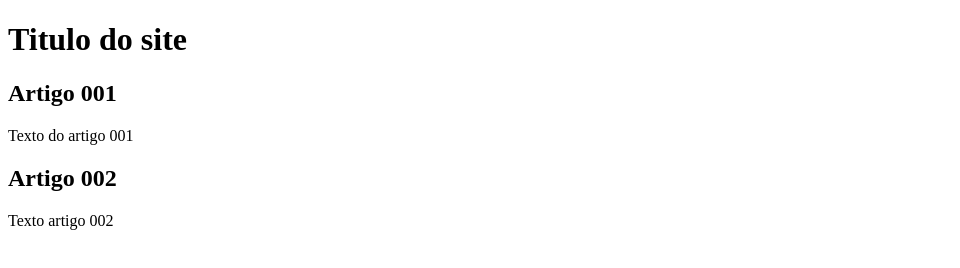
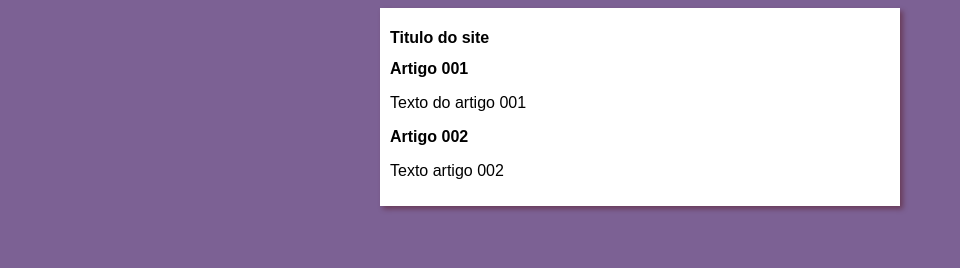
Before and after one commit to francisco922/Projeto-site, a plain HTML site: page index.html in a window 1280 px wide. Shown: the whole page, without its empty margins (0-960 px from the left). Drawn offline with Linux system fonts and the light colour scheme.

Commit message:
iniciei o design

```diff
--- /dev/null
+++ b/estilos/style.css
@@ -0,0 +1,17 @@
+* {
+    font-family:Arial, Helvetica, sans-serif ;
+    font-size: 16px;
+}
+
+body {
+    background-color:rgb(124, 97, 148) ;
+}
+
+main {
+    background-color: white;
+    width: 500px;
+    margin:auto ;
+    padding: 10px;
+    box-shadow: 3px 3px 5px rgba(78, 8, 8, 0.411);
+
+}
--- a/index.html
+++ b/index.html
@@ -5,6 +5,7 @@
     <meta http-equiv="X-UA-Compatible" content="IE=edge">
     <meta name="viewport" content="width=device-width, initial-scale=1.0">
     <title>Titulo do site</title>
+    <link rel="stylesheet" href="estilos/style.css">
 </head>
 <body>
     <main>
```
